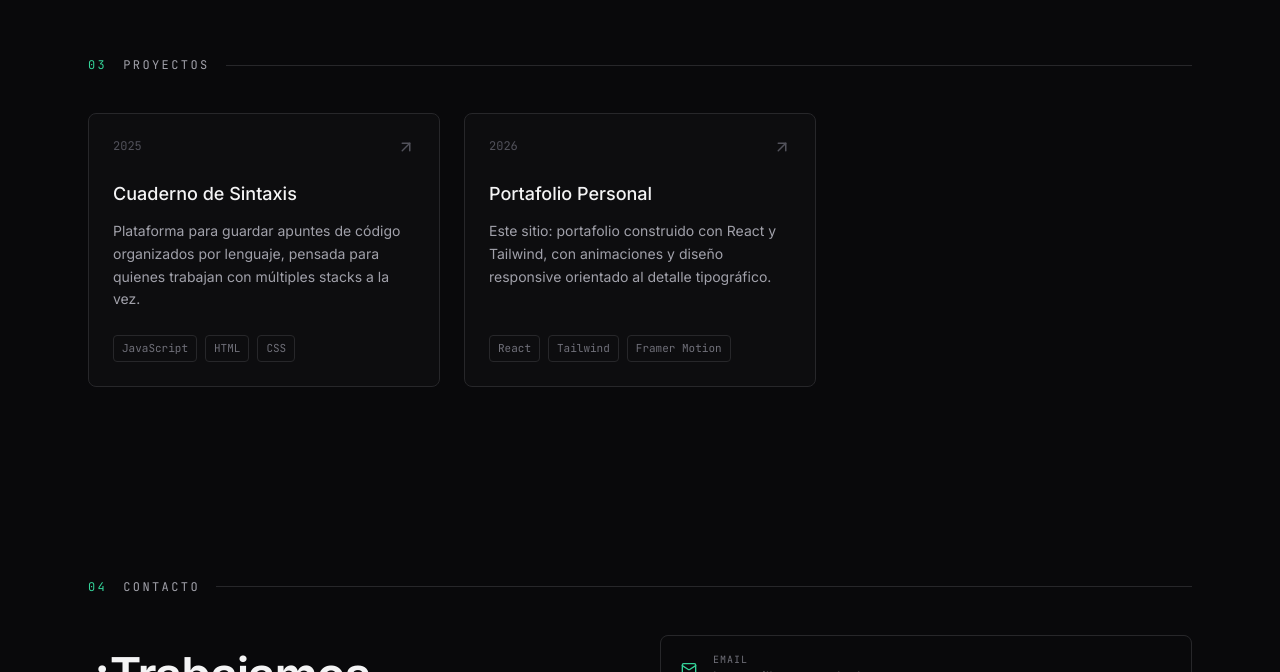
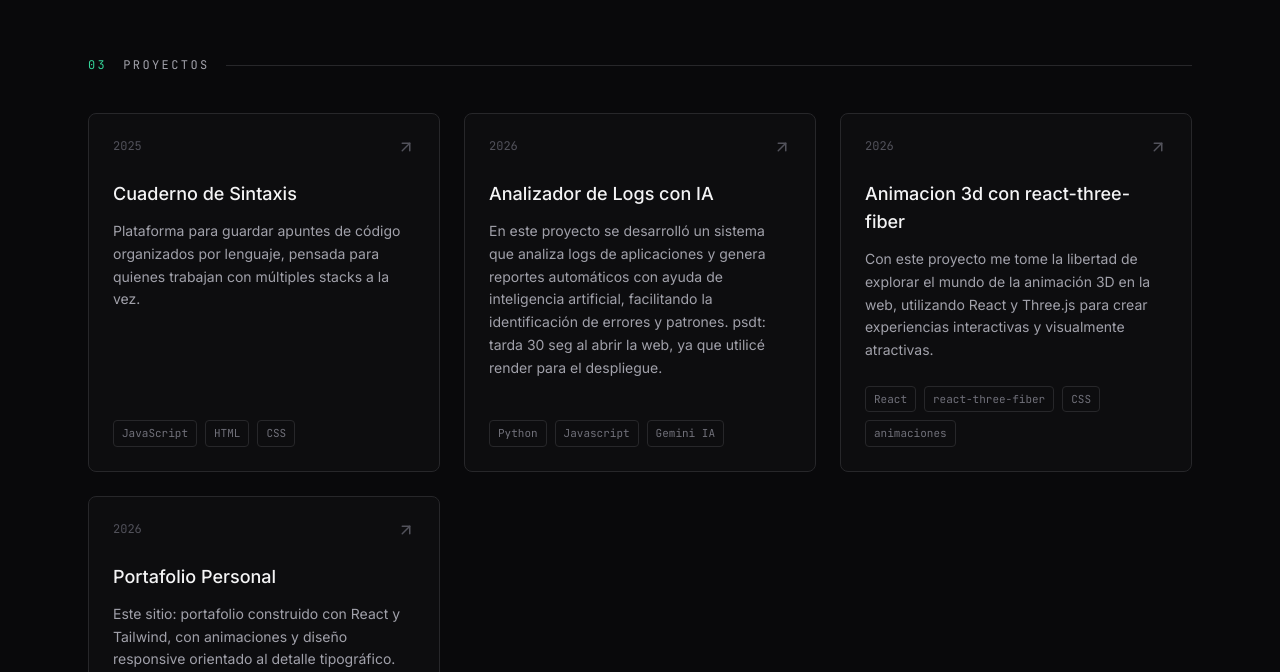
Before and after one commit to Prohgramer/mi-portafoliov2, a React (Vite) app: page / in a window 1280 px wide. Shown: the part 2840-3512 px from the top of the page. Built offline with nearby package versions, Linux system fonts and the light colour scheme.

Commit message:
agregar proyectos

```diff
--- a/src/portfolio.jsx
+++ b/src/portfolio.jsx
@@ -85,7 +85,7 @@ const EXPERIENCE = [
     role: 'Terrago - decición de terreno con IA',
     company: 'Proyecto final de grado',
     client: null,
-    period: 'Febrero 2026 — Noviembre 2026',
+    period: 'Febrero 2025 — Noviembre 2025',
     current: false,
     stack: ['Python', 'Flask', 'React', 'APIs','IA','OPENAI']
   },
@@ -153,6 +153,22 @@ const PROJECTS = [
     tech: ['JavaScript', 'HTML', 'CSS'],
     link: 'https://ayuda-sintaxis.vercel.app/',
     year: '2025',
+  },
+  {
+    title: 'Analizador de Logs con IA',
+    description:
+      'En este proyecto se desarrolló un sistema que analiza logs de aplicaciones y genera reportes automáticos con ayuda de inteligencia artificial, facilitando la identificación de errores y patrones. psdt: tarda 30 seg al abrir la web, ya que utilicé render para el despliegue.',
+    tech: ['Python', 'Javascript', 'Gemini IA'],
+    link: 'https://log-doctor.onrender.com',
+    year: '2026',
+  },
+  {
+    title: 'Animacion 3d con react-three-fiber',
+    description:
+      'Con este proyecto me tome la libertad de explorar el mundo de la animación 3D en la web, utilizando React y Three.js para crear experiencias interactivas y visualmente atractivas.',
+    tech: ['React', 'react-three-fiber', 'CSS','animaciones'],
+    link: 'https://three-proyecto.vercel.app/',
+    year: '2026',
   },
   {
     title: 'Portafolio Personal',
```
